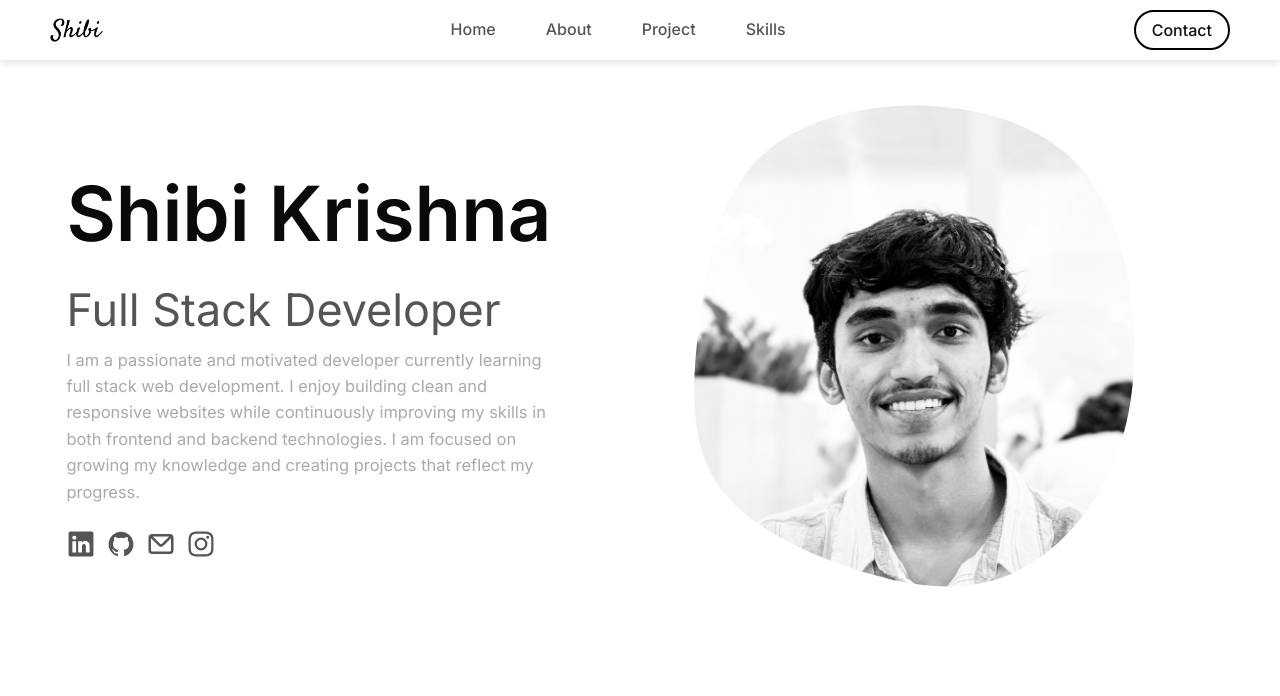
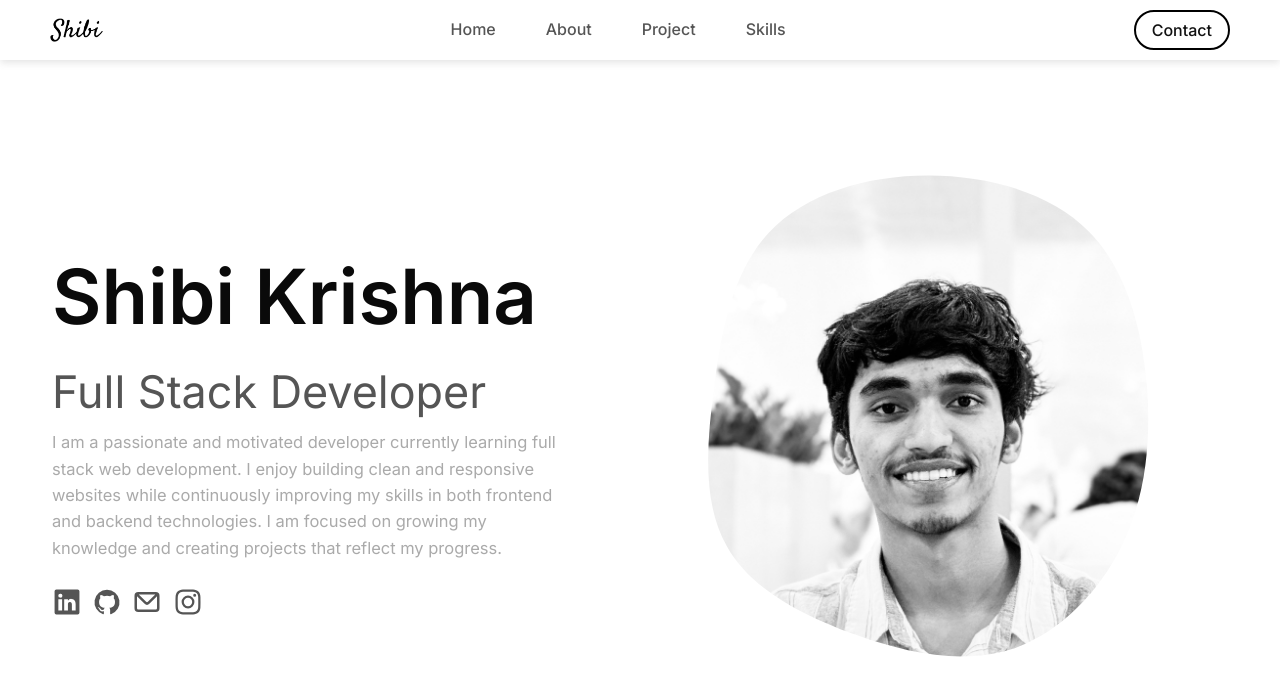
Before and after one commit to Shibi404/portfolio, a React (Vite) app: page / in a window 1280 px wide. Shown: the top 696 px of the page. Built offline with nearby package versions, Linux system fonts and the light colour scheme.

Commit message:
Portfolio: Resolve home section overlap with fixed navbar
- Fixed issue where the home section content overlapped with the fixed navbar.
- Ensured .home-container starts below the navbar using padding-top based on navbar height.

```diff
--- a/src/styles/home.css
+++ b/src/styles/home.css
@@ -1,11 +1,14 @@
 .home-container {
-  min-height: calc(100vh - 80px);
-  padding: 2rem;
-  display: flex;
-  background-color: var(--color-bg);
-  justify-content: center;
-  align-items: center;
-  gap: 5%;
+    display: flex;
+    background-color: var(--color-bg);
+    justify-content: center;
+    align-items: center;
+    gap: 5%;
+    padding-top: 60px;
+    position: relative;
+    z-index: 1;
+    height: 100vh;
+    flex-wrap: wrap;
 }
 
 .home-picture {
--- a/src/styles/navbar.css
+++ b/src/styles/navbar.css
@@ -8,6 +8,7 @@ nav {
     top: 0;
     left: 0;
     right: 0;
+    background-color: var(--color-bg);
 }
 
 .nav-links-container {
```
